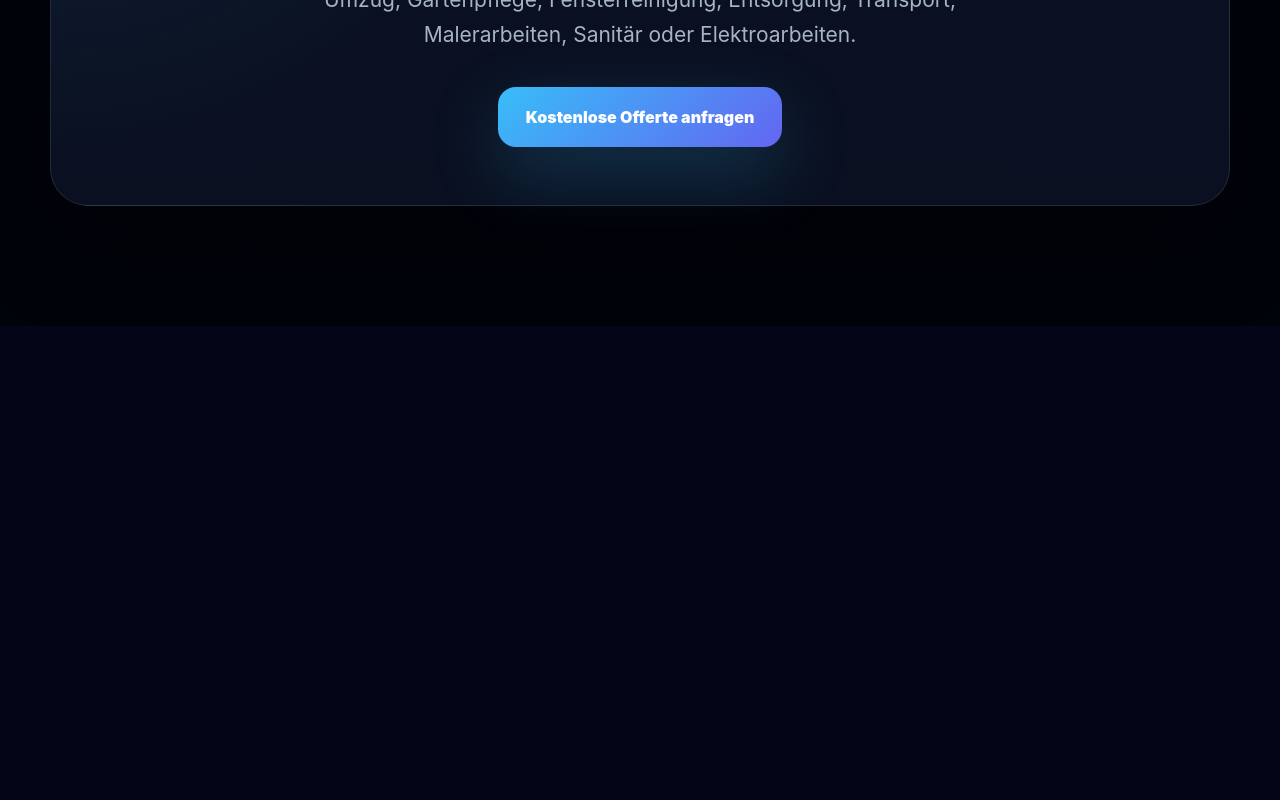
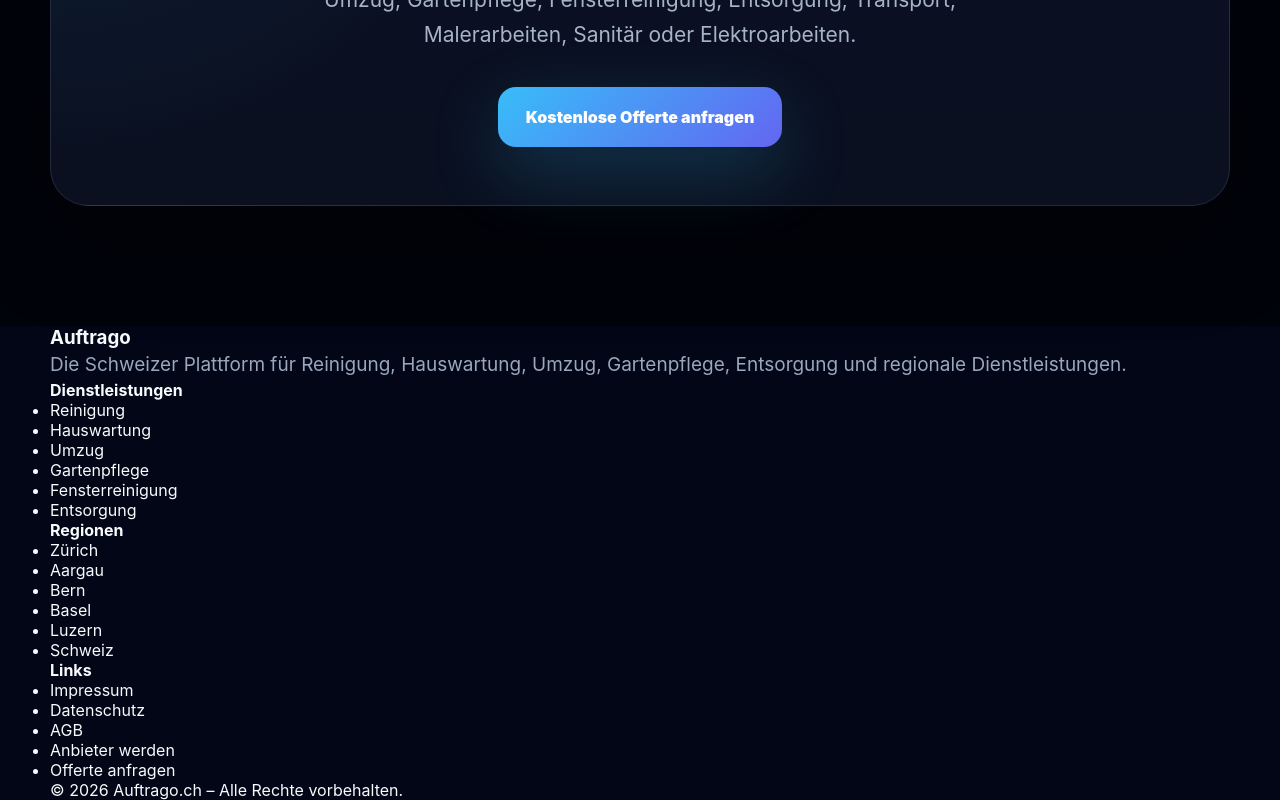
Before and after one commit to Cavara266/auftrago, a Next.js app: page / in a window 1280 px wide. Shown: the part 7658-8458 px from the top of the page. Before the commit the page ends 7984 px from the top, so only its background shows below. Built offline with nearby package versions, Linux system fonts and the light colour scheme; no server answers; the database is empty.

Commit message:
Add global footer

```diff
--- a/app/layout.tsx
+++ b/app/layout.tsx
@@ -1,12 +1,14 @@
 import "./globals.css";
 import type { Metadata } from "next";
 import type { ReactNode } from "react";
-import SiteHeader from "../components/site-header";
+
+import SiteHeader from "@/components/site-header";
+import Footer from "@/components/footer";
 
 export const metadata: Metadata = {
   title: "Auftrago – Offertenplattform Schweiz",
   description:
-    "Kostenlose Offerten für Reinigung, Hauswartung, Umzug, Gartenpflege und weitere Dienstleistungen in der Schweiz.",
+    "Kostenlose Offerten für Reinigung, Hauswartung, Umzug, Gartenpflege, Fensterreinigung, Entsorgung und weitere Dienstleistungen in der Schweiz.",
 };
 
 export default function RootLayout({
@@ -18,7 +20,10 @@ export default function RootLayout({
     <html lang="de">
       <body>
         <SiteHeader />
+
         {children}
+
+        <Footer />
       </body>
     </html>
   );
--- /dev/null
+++ b/components/footer.tsx
@@ -0,0 +1,81 @@
+import Link from "next/link";
+
+export default function Footer() {
+  return (
+    <footer className="site-footer">
+      <div className="container">
+        <div className="footer-grid">
+          <div>
+            <h3>Auftrago</h3>
+
+            <p>
+              Die Schweizer Plattform für Reinigung, Hauswartung,
+              Umzug, Gartenpflege, Entsorgung und regionale
+              Dienstleistungen.
+            </p>
+          </div>
+
+          <div>
+            <h4>Dienstleistungen</h4>
+
+            <ul>
+              <li>Reinigung</li>
+              <li>Hauswartung</li>
+              <li>Umzug</li>
+              <li>Gartenpflege</li>
+              <li>Fensterreinigung</li>
+              <li>Entsorgung</li>
+            </ul>
+          </div>
+
+          <div>
+            <h4>Regionen</h4>
+
+            <ul>
+              <li>Zürich</li>
+              <li>Aargau</li>
+              <li>Bern</li>
+              <li>Basel</li>
+              <li>Luzern</li>
+              <li>Schweiz</li>
+            </ul>
+          </div>
+
+          <div>
+            <h4>Links</h4>
+
+            <ul>
+              <li>
+                <Link href="/impressum">Impressum</Link>
+              </li>
+
+              <li>
+                <Link href="/datenschutz">Datenschutz</Link>
+              </li>
+
+              <li>
+                <Link href="/agb">AGB</Link>
+              </li>
+
+              <li>
+                <Link href="/anbieter">
+                  Anbieter werden
+                </Link>
+              </li>
+
+              <li>
+                <Link href="/offerte-anfragen">
+                  Offerte anfragen
+                </Link>
+              </li>
+            </ul>
+          </div>
+        </div>
+
+        <div className="footer-bottom">
+          © {new Date().getFullYear()} Auftrago.ch – Alle Rechte vorbehalten.
+        </div>
+      </div>
+    </footer>
+  );
+}
```
